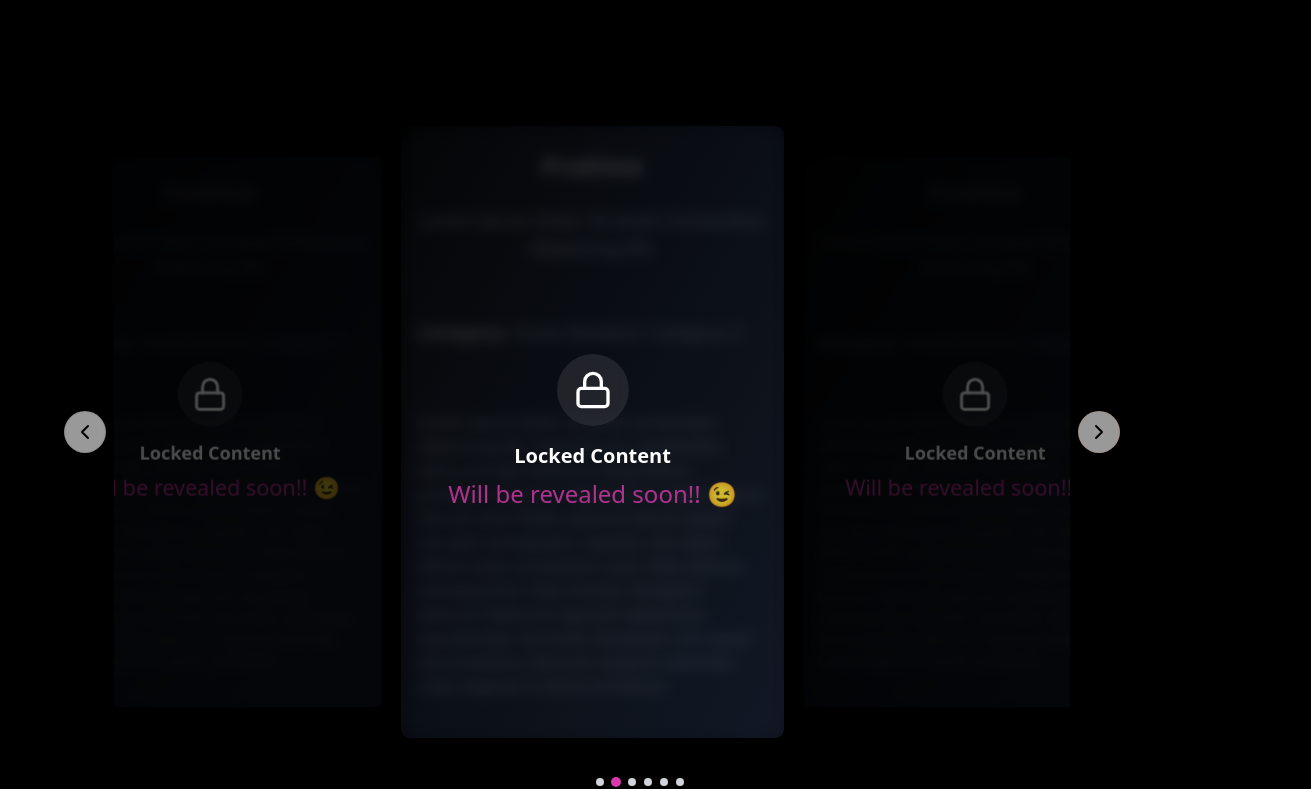
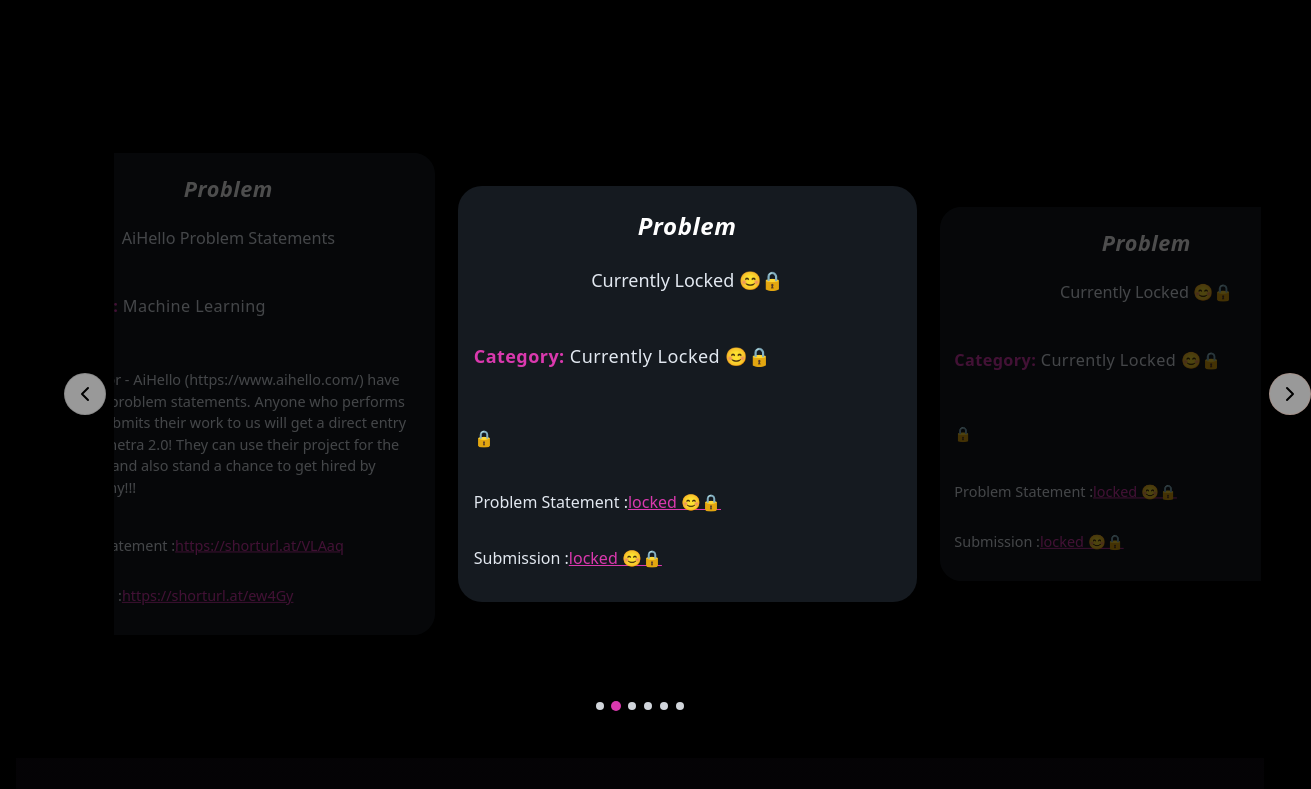
Before and after one commit to THEGAMECHANGER416/CodeKshetra2.0, a React (Vite) app: page / in a window 1280 px wide. Shown: the part 3091-3880 px from the top of the page, 1311 px wide, since content can reach past the window. Built offline with nearby package versions, Linux system fonts and the light colour scheme.

Commit message:
Problem Statement and Judge Update

```diff
--- a/src/components/CardContent.tsx
+++ b/src/components/CardContent.tsx
@@ -8,12 +8,14 @@
   title,
   category,
   description,
+  Statement,
+  Submission,
   className,
 }: CardContentProps) => (
   <div
     className={`${className} overflow-clip bg-secondary rounded-3xl px-4 py-6 grid grid-rows-[auto_auto_auto_1fr] sm:gap-2 md:gap-4`}
   >
-    <h4 className="font-bold text-lg md:text-xl xl:text-2xl italic tracking-wider text-accent relative overflow-hidden group flex justify-center items-center text-white">
+    <h4 className="font-bold text-lg md:text-xl xl:text-2xl italic tracking-wide relative overflow-hidden group flex justify-center items-center text-white">
       <span className="group-hover:opacity-0 opacity-100 transition-all duration-300">
         Problem
       </span>
@@ -22,17 +24,35 @@
       </span>
     </h4>
 
-    <h5 className="capitalize font-medium text-slate-200 text-sm md:text-lg py-2">
+    <h3 className="capitalize font-medium text-slate-200 text-sm md:text-lg py-2">
       {title}
-    </h5>
+    </h3>
 
-    <p className="text-left py-8 tracking-wide text-sm sm:text-base md:text-lg font-light">
-      <span className="font-semibold text-white">Category: </span>
+    <p className="text-left py-6 tracking-wide text-sm sm:text-base md:text-lg font-light">
+      <span className="font-semibold text-pink">Category: </span>
       <span className="text-slate-200 capitalize">{category}</span>
     </p>
 
     <p className="text-slate-200 text-left text-pretty sm:my-4 text-[0.85rem] sm:text-base flex items-center">
       {description}
     </p>
+
+    <p className="text-slate-200 text-left text-pretty sm:my-2 my-3 text-[0.85rem] sm:text-base flex items-center">
+      Problem Statement :<a
+        href={Statement}
+        target="_blank"
+        rel="noopener noreferrer"
+        className="text-pink hover:text-white transition-all underline duration-300"
+      >{Statement}</a>
+    </p>
+
+    <p className="text-slate-200 text-left text-pretty sm:my-2 my-3 text-[0.85rem] sm:text-base flex items-center">
+      Submission :<a
+        href={Submission}
+        target="_blank"
+        rel="noopener noreferrer"
+        className="text-pink hover:text-white transition-all underline duration-300"
+      >{Submission}</a>
+    </p>
   </div>
 );
--- a/src/components/custom/Judge.tsx
+++ b/src/components/custom/Judge.tsx
@@ -4,18 +4,21 @@
 import "swiper/css/pagination";
 import { Autoplay, Pagination } from "swiper/modules";
 import Logo from "/assets/Main Logo.png";
+import Judge1 from "../../../public/assets/Judges/Judge1.jpg";
+import Judge2 from "../../../public/assets/Judges/Judge2.jpg";
 
 interface Judge {
   img: string;
   name: string;
+  linkedin: string;
 }
 
 const judges: Judge[] = [
-  { img: Logo, name: "Judge 1" },
-  { img: Logo, name: "Judge 2" },
-  { img: Logo, name: "Judge 3" },
-  { img: Logo, name: "Judge 4" },
-  { img: Logo, name: "Judge 5" },
+  { img: Judge1, name: "Bhaskarjit Samah" , linkedin:"https://www.linkedin.com/in/bhaskarjitsarmah/"},
+  { img: Judge2, name: "Ayon Roy", linkedin:"https://www.linkedin.com/in/ayon-roy/" },
+  { img: Logo, name: "Judge 3",linkedin:"" },
+  { img: Logo, name: "Judge 4", linkedin:"" },
+  { img: Logo, name: "Judge 5",linkedin:"" },
 ];
 
 export default function Judge(): JSX.Element {
@@ -43,6 +46,25 @@
               alt={judge.name}
               className="h-full w-full object-cover rounded-2xl"
             />
+            <div className="absolute bottom-4 left-1/2 transform -translate-x-1/2 bg-black bg-opacity-50 text-white text-sm px-3 py-1 rounded-md flex items-center space-x-2">
+              <span>{judge.name}</span>
+                {judge.linkedin && (
+              <a
+              href={judge.linkedin}
+              target="_blank"
+              rel="noopener noreferrer"
+              className="text-pink"
+              ><svg
+              xmlns="http://www.w3.org/2000/svg"
+              viewBox="0 0 24 24"
+              fill="currentColor"
+              className="w-4 h-4"
+              >
+              <path d="M20.447 3H3.553A1.553 1.553 0 002 4.553v14.894C2 20.403 3.197 21 4.553 21H20.44c1.356 0 2.553-.598 2.553-2.553V4.553A1.553 1.553 0 0020.447 3zm-11.61 15H5.337V9.6h3.5v8.4zm-1.74-9.603a2.032 2.032 0 110-4.063 2.032 2.032 0 010 4.063zM19.1 18h-3.499v-4.6c0-1.2-.4-2.014-1.395-2.014-.763 0-1.209.513-1.409 1.01-.072.177-.09.422-.09.67v4.933H9.3c.042-8.034 0-8.9 0-8.9h3.499v1.36a3.294 3.294 0 013.056-1.74c2.274 0 3.744 1.483 3.744 4.13V18z" />
+          </svg>
+        </a>
+      )}
+    </div>
           </div>
         ))}
       </div>
@@ -72,6 +94,26 @@
                   alt={judge.name}
                   className="h-full w-full object-cover rounded-2xl"
                 />
+                <div className="absolute bottom-4 left-1/2 transform -translate-x-1/2 bg-black bg-opacity-50 text-white text-sm px-3 py-1 rounded-md flex items-center space-x-2">
+      <span>{judge.name}</span>
+      {judge.linkedin && (
+        <a
+          href={judge.linkedin}
+          target="_blank"
+          rel="noopener noreferrer"
+          className="text-pink"
+        >
+          <svg
+            xmlns="http://www.w3.org/2000/svg"
+            viewBox="0 0 24 24"
+            fill="currentColor"
+            className="w-4 h-4"
+          >
+            <path d="M20.447 3H3.553A1.553 1.553 0 002 4.553v14.894C2 20.403 3.197 21 4.553 21H20.44c1.356 0 2.553-.598 2.553-2.553V4.553A1.553 1.553 0 0020.447 3zm-11.61 15H5.337V9.6h3.5v8.4zm-1.74-9.603a2.032 2.032 0 110-4.063 2.032 2.032 0 010 4.063zM19.1 18h-3.499v-4.6c0-1.2-.4-2.014-1.395-2.014-.763 0-1.209.513-1.409 1.01-.072.177-.09.422-.09.67v4.933H9.3c.042-8.034 0-8.9 0-8.9h3.499v1.36a3.294 3.294 0 013.056-1.74c2.274 0 3.744 1.483 3.744 4.13V18z" />
+          </svg>
+        </a>
+      )}
+    </div>
               </div>
             </div>
           </SwiperSlide>
--- a/src/components/custom/ProblemStatement.tsx
+++ b/src/components/custom/ProblemStatement.tsx
@@ -1,5 +1,5 @@
 import { useState, useEffect, useRef, useCallback } from "react";
-import { ChevronLeft, ChevronRight, Lock } from "lucide-react";
+import { ChevronLeft, ChevronRight } from "lucide-react";
 
 import { CardContent } from "../CardContent";
 import { rippleEffect } from "@/utils/rippleEffect";
@@ -57,15 +57,15 @@
     startAutoChange();
   }, [startAutoChange, stopAutoChange]);
 
-  const handleCardClick = (index: number) => {
-    const card = document.querySelector(`[data-card-index="${index}"]`);
-    if (card) {
-      card.classList.add("vibrate");
-      setTimeout(() => {
-        card.classList.remove("vibrate");
-      }, 600);
-    }
-  };
+  // const handleCardClick = (index: number) => {
+  //   const card = document.querySelector(`[data-card-index="${index}"]`);
+  //   if (card) {
+  //     card.classList.add("vibrate");
+  //     setTimeout(() => {
+  //       card.classList.remove("vibrate");
+  //     }, 600);
+  //   }
+  // };
 
   return (
     <div
@@ -115,14 +115,15 @@
                         ? "scale-100 opacity-100"
                         : "scale-90 opacity-30"
                     }`}
+
                   >
                     <div className="relative overflow-hidden rounded-lg shadow-lg">
-                      <div className="filter blur-[6px]">
+                      <div className="">
                         <CardContent {...statement} className="h-full" />
                       </div>
 
                       {/* Remove this div to reveal the card */}
-                      <div
+                      {/* <div
                         className="absolute inset-0 flex flex-col items-center justify-center bg-gradient-to-br from-black/80 to-gray-900/80 backdrop-blur-sm rounded-lg cursor-pointer transition-all duration-300 hover:backdrop-blur-md"
                         onClick={() => handleCardClick(index)}
                       >
@@ -135,7 +136,7 @@
                         <p className="text-pink/80 text-2xl font-medium text-center px-4">
                           Will be revealed soon!! 😉
                         </p>
-                      </div>
+                      </div> */}
                     </div>
                   </div>
                 </CarouselItem>
--- a/src/json/problem-statements.ts
+++ b/src/json/problem-statements.ts
@@ -4,39 +4,51 @@
 
 export const problemStatements: ProblemStatement[] = [
   {
-    title: "Lorem ipsum dolor sit amet consectetur adipisicing elit.",
-    category: "Some Random Category 1",
+    title: "AiHello Problem Statements",
+    category: "Machine learning",
     description:
-      "Lorem ipsum dolor sit amet consectetur adipisicing elit. Sapiente eos repellendus natus corrupti delectus voluptatibus, provident ducimus, dignissimos saepe fugit et iste est vero? Nobis quaerat labore autem corrupti consequatur, repellat, non optio officiis iusto consectetur eum. Odio dolores consequuntur vitae minima. Excepturi dolorum deserunt aperiam asperiores, repudiandae reiciendis obcaecati, vero quod necessitatibus laborum corporis explicabo culpa eligendi incidunt architecto.",
+      "Our sponsor - AiHello (https://www.aihello.com/) have released 2 problem statements. Anyone who performs well and submits their work to us will get a direct entry to Code Kshetra 2.0! They can use their project for the hackathon and also stand a chance to get hired by the company!!!",
+    Statement: "https://shorturl.at/VLAaq",
+    Submission: "https://shorturl.at/ew4Gy",
+        },
+  {
+    title: "Currently locked 😊🔒",
+    category: "Currently locked 😊🔒",
+    description:
+      "🔒",
+      Statement: "locked 😊🔒",
+      Submission: "locked 😊🔒",
   },
   {
-    title: "Lorem ipsum dolor sit amet consectetur adipisicing elit.",
-    category: "Some Random Category 2",
+    title: "Currently locked 😊🔒",
+    category: "Currently locked 😊🔒",
     description:
-      "Lorem ipsum dolor sit amet consectetur adipisicing elit. Sapiente eos repellendus natus corrupti delectus voluptatibus, provident ducimus, dignissimos saepe fugit et iste est vero? Nobis quaerat labore autem corrupti consequatur, repellat, non optio officiis iusto consectetur eum. Odio dolores consequuntur vitae minima. Excepturi dolorum deserunt aperiam asperiores, repudiandae reiciendis obcaecati, vero quod necessitatibus laborum corporis explicabo culpa eligendi incidunt architecto.",
+      "🔒",
+      Statement: "locked 😊🔒",
+      Submission: "locked 😊🔒",
   },
   {
-    title: "Lorem ipsum dolor sit amet consectetur adipisicing elit.",
-    category: "Some Random Category 3",
+    title: "Currently locked 😊🔒",
+    category: "Currently locked 😊🔒",
     description:
-      "Lorem ipsum dolor sit amet consectetur adipisicing elit. Sapiente eos repellendus natus corrupti delectus voluptatibus, provident ducimus, dignissimos saepe fugit et iste est vero? Nobis quaerat labore autem corrupti consequatur, repellat, non optio officiis iusto consectetur eum. Odio dolores consequuntur vitae minima. Excepturi dolorum deserunt aperiam asperiores, repudiandae reiciendis obcaecati, vero quod necessitatibus laborum corporis explicabo culpa eligendi incidunt architecto.",
+      "🔒",
+      Statement: "locked 😊🔒",
+      Submission: "locked 😊🔒",
   },
   {
-    title: "Lorem ipsum dolor sit amet consectetur adipisicing elit.",
-    category: "Some Random Category 4",
+    title: "Currently locked 😊🔒",
+    category: "Currently locked 😊🔒",
     description:
-      "Lorem ipsum dolor sit amet consectetur adipisicing elit. Sapiente eos repellendus natus corrupti delectus voluptatibus, provident ducimus, dignissimos saepe fugit et iste est vero? Nobis quaerat labore autem corrupti consequatur, repellat, non optio officiis iusto consectetur eum. Odio dolores consequuntur vitae minima. Excepturi dolorum deserunt aperiam asperiores, repudiandae reiciendis obcaecati, vero quod necessitatibus laborum corporis explicabo culpa eligendi incidunt architecto.",
+      "🔒",
+      Statement: "locked 😊🔒",
+      Submission: "locked 😊🔒",
   },
   {
-    title: "Lorem ipsum dolor sit amet consectetur adipisicing elit.",
-    category: "Some Random Category 5",
+    title: "Currently locked 😊🔒",
+    category: "Currently locked 😊🔒",
     description:
-      "Lorem ipsum dolor sit amet consectetur adipisicing elit. Sapiente eos repellendus natus corrupti delectus voluptatibus, provident ducimus, dignissimos saepe fugit et iste est vero? Nobis quaerat labore autem corrupti consequatur, repellat, non optio officiis iusto consectetur eum. Odio dolores consequuntur vitae minima. Excepturi dolorum deserunt aperiam asperiores, repudiandae reiciendis obcaecati, vero quod necessitatibus laborum corporis explicabo culpa eligendi incidunt architecto.",
-  },
-  {
-    title: "Lorem ipsum dolor sit amet consectetur adipisicing elit.",
-    category: "Some Random Category 6",
-    description:
-      "Lorem ipsum dolor sit amet consectetur adipisicing elit. Sapiente eos repellendus natus corrupti delectus voluptatibus, provident ducimus, dignissimos saepe fugit et iste est vero? Nobis quaerat labore autem corrupti consequatur, repellat, non optio officiis iusto consectetur eum. Odio dolores consequuntur vitae minima. Excepturi dolorum deserunt aperiam asperiores, repudiandae reiciendis obcaecati, vero quod necessitatibus laborum corporis explicabo culpa eligendi incidunt architecto.",
+      "🔒",
+      Statement: "locked 😊🔒",
+      Submission: "locked 😊🔒",
   },
 ];
--- a/src/types/problems.ts
+++ b/src/types/problems.ts
@@ -2,4 +2,6 @@
   title: string;
   category: string;
   description: string;
+  Statement: string;
+  Submission: string
 }
```
Also changed, not shown: public/assets/Judges/Judge1.jpg (added), public/assets/Judges/Judge2.jpg (added).
